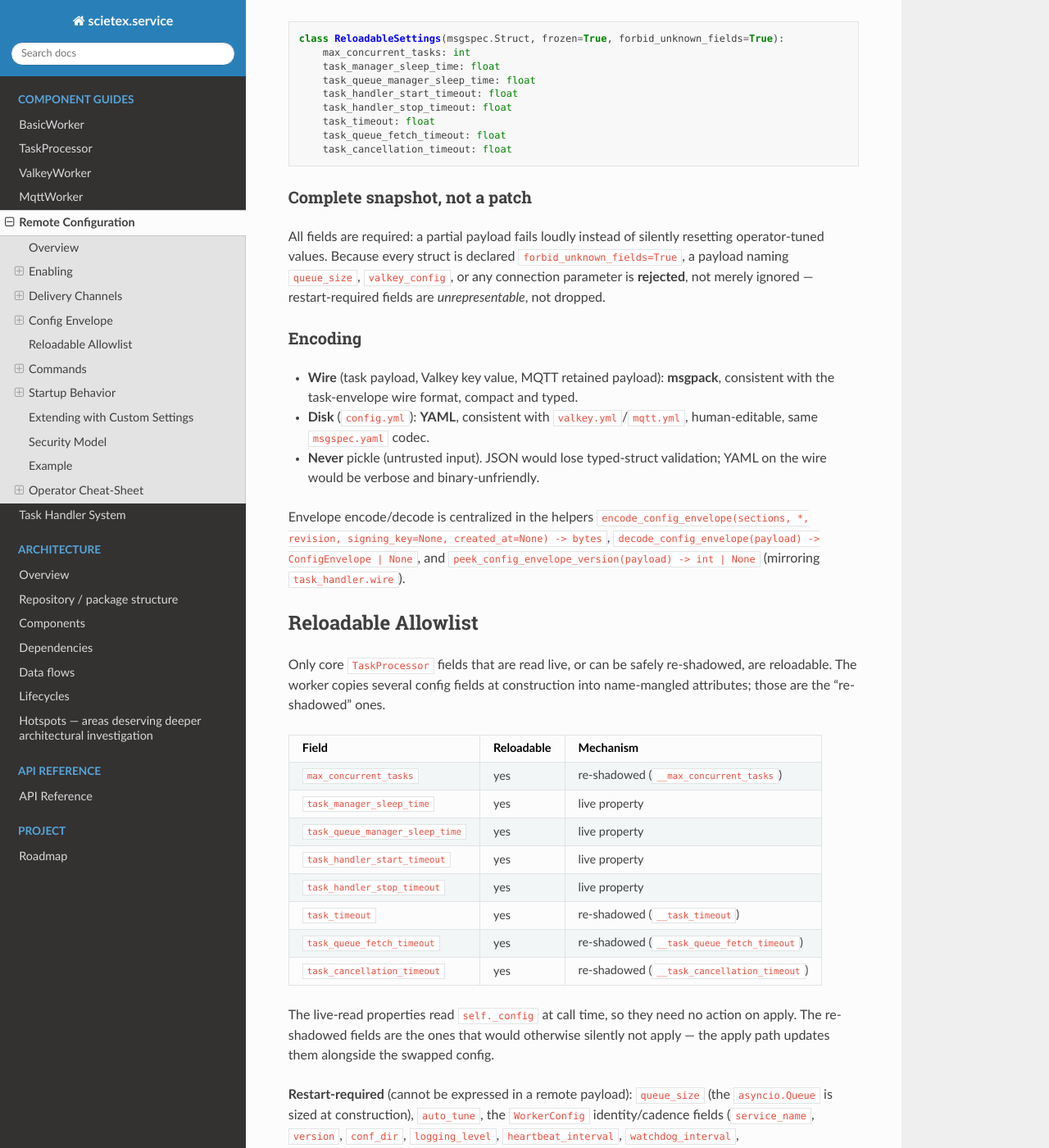
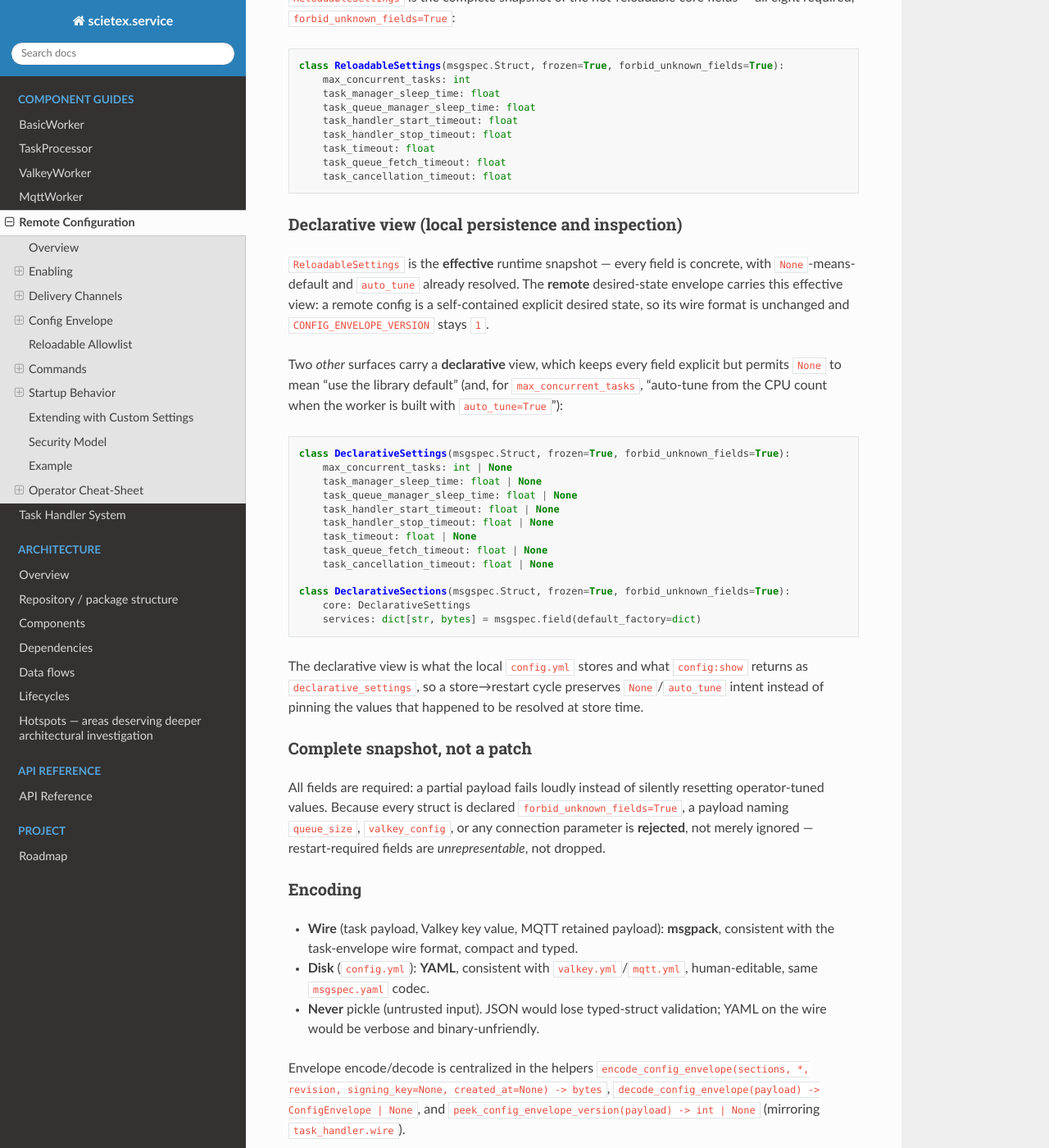
Before and after one commit to bond-anton/scietex.service, a Sphinx documentation site: the page built from docs/remote_config.md, in a window 1280 px wide and 1400 px high, scrolled down 3633 px. Shown: the whole window at 82% size. Built offline with Sphinx 7.4.7 and the Read the Docs theme 3.1.0, drawn with Linux system fonts in a browser that asks for light colours; some of the changed text lies outside the part shown.

````diff
--- a/docs/remote_config.md
+++ b/docs/remote_config.md
@@ -22,7 +22,7 @@ worker = MqttWorker(MqttWorkerConfig(service_name="svc", remote_config_enabled=T
 | Transport-delivered config | One durable "desired state" location per transport: a Valkey key or an MQTT retained topic |
 | Startup read | The desired state is applied at startup (availability-first: an absent or invalid config never fails startup) |
 | Three commands | `config:apply`, `config:store`, `config:show` travel as tasks through the existing pipeline and reply in their `TaskResult.payload` |
-| Disk snapshot | `config:store` persists the effective reloadable settings to a dedicated `config.yml` |
+| Disk snapshot | `config:store` persists the **declarative** reloadable settings to a dedicated `config.yml`, preserving `None`/`auto_tune` intent |
 | Extensible surface | A service registers its own settings struct + apply hook via `register_config_settings` |
 | Security by construction | Restart-required and secret fields are *unrepresentable* in the payload; optional HMAC signing |
 
@@ -149,6 +149,40 @@ class ReloadableSettings(msgspec.Struct, frozen=True, forbid_unknown_fields=True
     task_cancellation_timeout: float
 ```
 
+### Declarative view (local persistence and inspection)
+
+`ReloadableSettings` is the **effective** runtime snapshot — every field is
+concrete, with `None`-means-default and `auto_tune` already resolved. The
+**remote** desired-state envelope carries this effective view: a remote config
+is a self-contained explicit desired state, so its wire format is unchanged and
+`CONFIG_ENVELOPE_VERSION` stays `1`.
+
+Two *other* surfaces carry a **declarative** view, which keeps every field
+explicit but permits `None` to mean "use the library default" (and, for
+`max_concurrent_tasks`, "auto-tune from the CPU count when the worker is built
+with `auto_tune=True`"):
+
+```python
+class DeclarativeSettings(msgspec.Struct, frozen=True, forbid_unknown_fields=True):
+    max_concurrent_tasks: int | None
+    task_manager_sleep_time: float | None
+    task_queue_manager_sleep_time: float | None
+    task_handler_start_timeout: float | None
+    task_handler_stop_timeout: float | None
+    task_timeout: float | None
+    task_queue_fetch_timeout: float | None
+    task_cancellation_timeout: float | None
+
+class DeclarativeSections(msgspec.Struct, frozen=True, forbid_unknown_fields=True):
+    core: DeclarativeSettings
+    services: dict[str, bytes] = msgspec.field(default_factory=dict)
+```
+
+The declarative view is what the local `config.yml` stores and what
+`config:show` returns as `declarative_settings`, so a store→restart cycle
+preserves `None`/`auto_tune` intent instead of pinning the values that happened
+to be resolved at store time.
+
 ### Complete snapshot, not a patch
 
 All fields are required: a partial payload fails loudly instead of silently
@@ -251,8 +285,9 @@ exactly as `CancelTaskResponse` does. No reply topic/channel is introduced.
 | `revision` / `hash` | `int` / `str` | Identity of the stored config |
 | `error` | `str` | Error description (empty on success) |
 
-`disk` writes `<conf_dir>/config.yml`; `remote` publishes the effective
-settings back to the source (Valkey `SET` / MQTT retained `PUBLISH`); `both`
+`disk` writes the **declarative** snapshot to `<conf_dir>/config.yml`
+(preserving `None`/`auto_tune` intent); `remote` publishes the **effective**
+snapshot back to the source (Valkey `SET` / MQTT retained `PUBLISH`); `both`
 does both. Only the **reloadable snapshot** is written — never connection
 credentials or TLS material. The disk write is atomic (`os.replace` of a
 temp file in the same directory).
@@ -266,6 +301,7 @@ temp file in the same directory).
 | Response field | Type | Meaning |
 |---|---|---|
 | `settings` | `bytes` | msgpack-encoded effective `ConfigSections`; never secrets |
+| `declarative_settings` | `bytes` | msgpack-encoded declarative `DeclarativeSections`; preserves `None`/`auto_tune` intent |
 | `revision` / `hash` | `int` / `str` | Identity of the effective config |
 | `source` | `"default"\|"file"\|"remote"\|"inline"` | Where the effective config came from |
 | `restart_required_fields` | `list[str]` | Restart-required field names (when requested) |
@@ -308,9 +344,13 @@ constructor config  <  config.yml  <  remote source
 ```
 
 1. The constructor config is the base.
-2. `config.yml` (if present) is applied as a trusted, unsigned snapshot
-   (revision `1`, below any remote revision); signature verification is waived
-   for this local file only — remote and inline envelopes are still verified.
+2. `config.yml` (if present) is applied as a trusted, unsigned **declarative**
+   snapshot (revision `1`, below any remote revision); signature verification is
+   waived for this local file only — remote and inline envelopes are still
+   verified. Because it is declarative, a `config.yml` written by
+   `config:store` preserves `None`-means-default and `auto_tune` intent across a
+   store→restart cycle instead of pinning the resolved values that were
+   effective at store time.
 3. The remote source is read and applied last, so it stays authoritative when
    present.
 
````
Also changed, not shown: docs/ROADMAP.md (+9 -0 lines), docs/design/remote_config.md (+12 -0 lines), docs/reviews/architecture/2026-09-18-1.md (+2 -1 lines).
